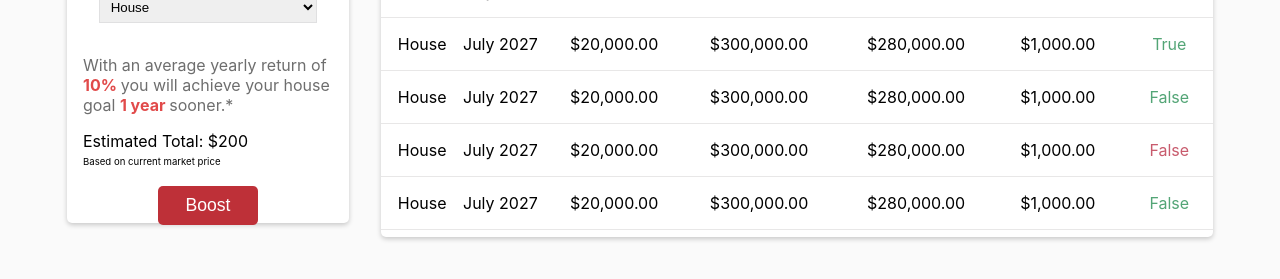
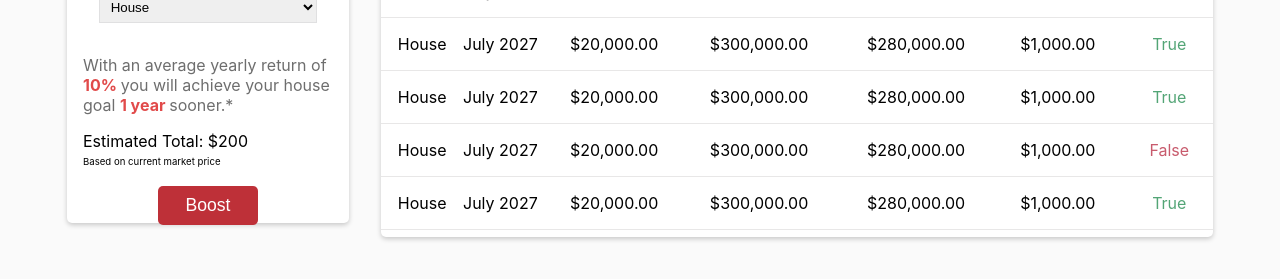
Before and after one commit to RGBreijo/SpyGlass, a React (Create React App) app in the folder spy_glass_frontend-app/: page / in a window 1280 px wide. Shown: the part 731-1010 px from the top of the page. Built offline with nearby package versions, Linux system fonts and the light colour scheme; grey boxes are pictures that could not be loaded.

Commit message:
switched on track letter to correspond to color

```diff
--- a/spy_glass_frontend-app/src/components/goalDetailInfoContainer/GoalDetailInfoContainer.js
+++ b/spy_glass_frontend-app/src/components/goalDetailInfoContainer/GoalDetailInfoContainer.js
@@ -50,7 +50,7 @@ const GoalDetailINfoContainer = () =>
                         <td>$300,000.00</td>
                         <td>$280,000.00</td>
                         <td>$1,000.00</td>
-                        <td className="itemAtEnd onTrack">False</td>
+                        <td className="itemAtEnd onTrack">True</td>
                     </tr>
 
 
@@ -71,7 +71,7 @@ const GoalDetailINfoContainer = () =>
                         <td>$300,000.00</td>
                         <td>$280,000.00</td>
                         <td>$1,000.00</td>
-                        <td className="itemAtEnd onTrack">False</td>
+                        <td className="itemAtEnd onTrack">True</td>
                     </tr>
 
                     <tr>
```
